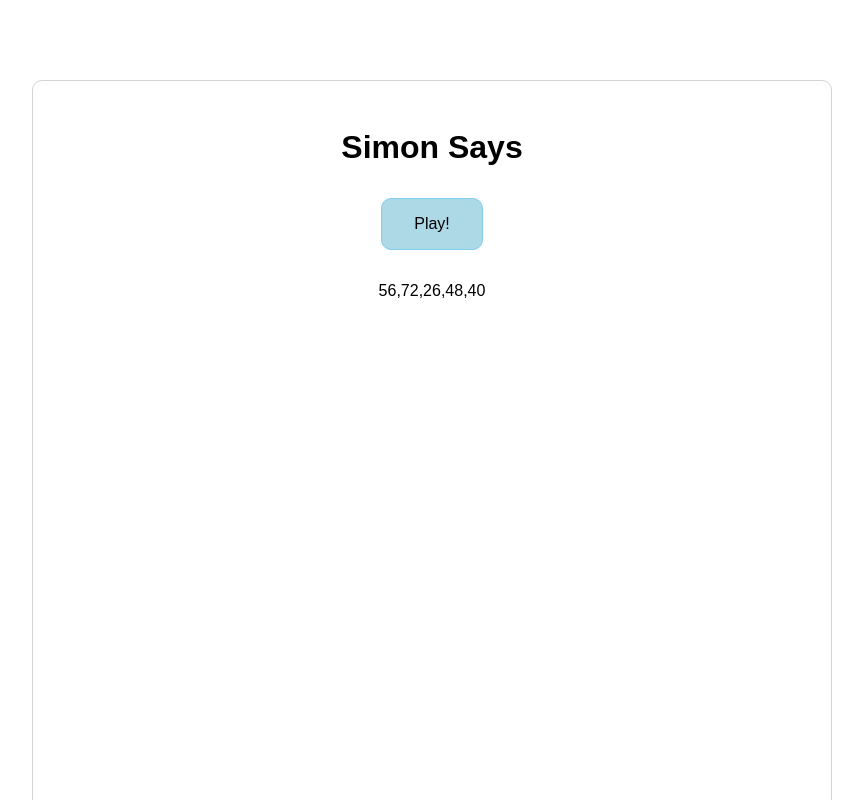
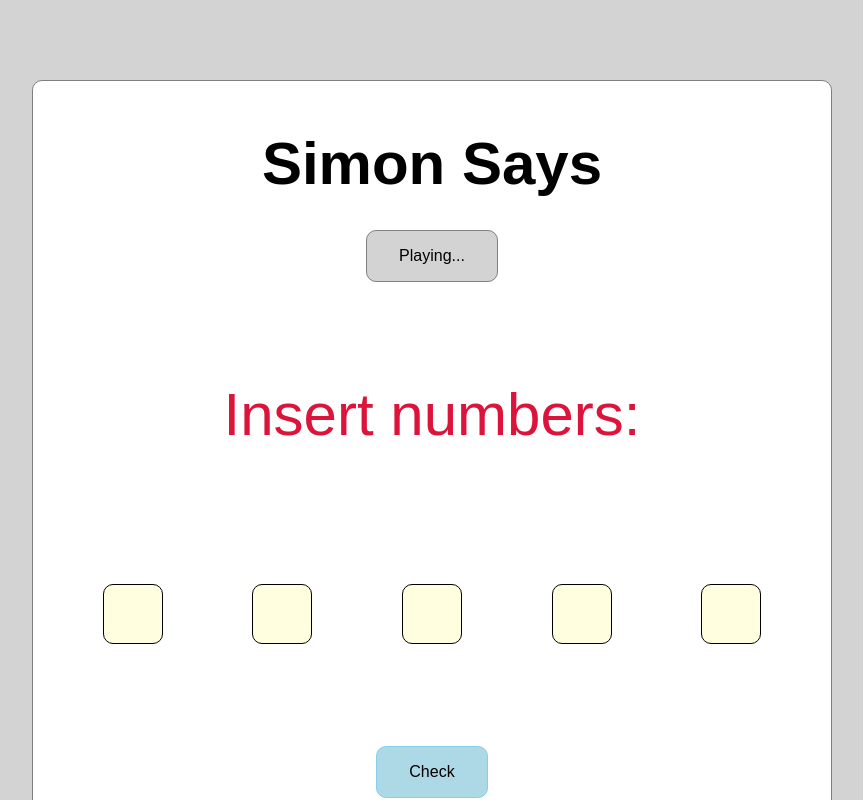
Before and after one commit to alestucci/js-simon, a plain HTML site: page index.html in a window 1280 px wide. Both pictures are taken after a click on the element "Play!". Shown: the top 800 px of the page, without its empty margins (208-1071 px from the left). Drawn offline with Linux system fonts and the light colour scheme.

Commit message:
Timeout function with hide numbers and show inputs

```diff
--- a/index.html
+++ b/index.html
@@ -1,11 +1,11 @@
 <!DOCTYPE html>
 <html lang="en">
 	<head>
-    <meta charset="UTF-8">
-    <meta http-equiv="X-UA-Compatible" content="IE=edge">
-    <meta name="viewport" content="width=device-width, initial-scale=1.0">
+		<meta charset="UTF-8" />
+		<meta http-equiv="X-UA-Compatible" content="IE=edge" />
+		<meta name="viewport" content="width=device-width, initial-scale=1.0" />
 
-    <link rel="stylesheet" href="style.css">
+		<link rel="stylesheet" href="style.css" />
 		<title>Simon Says</title>
 	</head>
 	<body>
@@ -14,11 +14,28 @@
 
 			<div class="play">Play!</div>
 
-        <div class="given-numbers"></div>
+			<div class="given-numbers">
+				<!-- <div class="box">99</div>
+            <div class="box">99</div>
+            <div class="box">99</div>
+            <div class="box">99</div>
+            <div class="box">99</div> -->
+				<!-- <div id="message" class="display-none">Insert numbers</div> -->
+			</div>
 
-        <div class="numbers-prompt"></div>
-
+			<div class="numbers-prompt">
+				<input type="text" class="prompt display-none" />
+				<input type="text" class="prompt display-none" />
+				<input type="text" class="prompt display-none" />
+				<input type="text" class="prompt display-none" />
+				<input type="text" class="prompt display-none" />
+			</div>
+			<div>
+				<div class="check hidden">Check</div>
+			</div>
+			<div>
 				<div class="reset hidden">Reset</div>
+			</div>
 		</main>
 		<script src="script.js"></script>
 	</body>
--- a/script.js
+++ b/script.js
@@ -1,33 +1,84 @@
 //Click sul bottone crea 5 numeri casuali (da 1 a 100??) non ripetuti
 const playBtn = document.querySelector(".play");
 console.log(playBtn);
+const numbersGiven = [];
 
 playBtn.addEventListener("click", randomFiveNumbersGenerator);
+// playBtn.addEventListener("click", startTimeout);
+playBtn.addEventListener("click", deactivateBtn);
 
 //i numeri vengono mostrati a video per 30 secondi (le prove le faremo con 3 secondi)
 //playBtn.addEventListener('click', numbersShow);
-
 
 // dopo i 30 secondi i numeri scompaiono e compaiono 5 campi per l'inserimento dei numeri
 //playBtn.addEventListener('click', timerThirtySec);
 
 //dopo aver inserito i 5 numeri il programma controlla quanti e quali siano esatti
 
+const resetBtn = document.querySelector(".reset");
+resetBtn.addEventListener("click", reloadPage);
+
+function hideNumbers() {
+	// console.log("qui nascondo i numeri");
+	const messageBox = document.querySelector(".given-numbers");
+	console.log(messageBox);
+	messageBox.innerHTML = "";
+	const message = document.createElement("div");
+	message.classList.add("message");
+	message.innerHTML = "Insert numbers:";
+	messageBox.append(message);
+	// const messageDiv = document.querySelector('#message');
+	// console.log(messageDiv);
+	//message.classList.toggle("display-none");
+}
+
+function showFields() {
+	const inputBox = [...document.querySelectorAll(".prompt")];
+	console.log(inputBox);
+	for (let i = 0; i < inputBox.length; i++) {
+		inputBox[i].classList.toggle("display-none");
+	}
+	const checkBtn = document.querySelector(".check");
+	console.log(checkBtn);
+    checkBtn.classList.toggle('hidden');
+	checkBtn.addEventListener("click", prova);
+}
+
+function deactivateBtn() {
+	this.classList = "inactive";
+	this.innerHTML = "Playing...";
+}
+
+function prova() {
+	console.log("la funzione prova viene avviata correttamente");
+}
+
 function randomFiveNumbersGenerator() {
-    const numbersGiven = [];
+	// const numbersGiven = [];
 	while (numbersGiven.length < 5) {
-        let randomNum = Math.floor(Math.random() * 99 + 1);
+		let randomNum = Math.floor(Math.random() * 99 + 1);
 		console.log(randomNum);
 		if (numbersGiven.indexOf(randomNum) == -1) {
-            numbersGiven.push(randomNum);
+			numbersGiven.push(randomNum);
 		}
 	}
 	console.log(numbersGiven);
 
-    const numbersShow = document.querySelector(".given-numbers");
-    console.log(numbersShow);
+	const numbersShow = document.querySelector(".given-numbers");
+	console.log(numbersShow);
+	for (let i = 0; i < numbersGiven.length; i++) {
+		let box = document.createElement("div");
+		box.classList.add("box");
+		box.innerHTML = numbersGiven[i];
+		numbersShow.append(box);
+	}
 
-    numbersShow.innerHTML = numbersGiven; //Questo li inseriamo in div che poi si disporranno come si deve
+	playBtn.removeEventListener("click", randomFiveNumbersGenerator);
 
-    playBtn.removeEventListener("click", randomFiveNumbersGenerator);
+	setTimeout(hideNumbers, 1000);
+	setTimeout(showFields, 1000);
 }
+
+function reloadPage() {
+	location.reload();
+}
--- a/style.css
+++ b/style.css
@@ -8,18 +8,28 @@ html {
 	font-family: sans-serif;
 }
 
+body {
+    background-color: lightgray;
+}
+
 main {
 	width: min(800px, 80%);
+    background-color: white;
 	margin: 5rem auto;
-    border: 1px lightgray solid;
+	border: 1px grey solid;
 	border-radius: 10px;
 	text-align: center;
 	padding: 3em 0;
 	min-height: 800px;
 }
 
+h1 {
+    font-size: 60px;
+}
+
 .play,
-.reset {
+.reset,
+.check {
 	display: inline-block;
 	margin: 2em 0;
 	padding: 1em 2em;
@@ -30,14 +40,59 @@ main {
 }
 
 .hidden {
-    display: none;
+	opacity: 0;
+    cursor: default;
 }
 
-.play:active {
+.inactive {
+    display: inline-block;
+	margin: 2em 0;
+	padding: 1em 2em;
+	background-color: lightgray;
+	/* color: lightblue; */
+	border: 1px grey solid;
+	border-radius: 10px;
+	cursor: default;
+}
+
+.play:active,
+.reset:active,
+.check:active {
 	background-color: skyblue;
 }
 
 .given-numbers,
 .numbers-prompt {
 	min-height: 200px;
+    display: flex;
+    justify-content: space-around;
+    flex-wrap: wrap;
+    align-items: center;
+    padding: 0 25px;
 }
+
+.box,
+.prompt {
+    display: flex;
+    justify-content: center;
+    align-items: center;
+    font-size: 20px;
+    background-color: lightyellow;
+    border: 1px black solid;
+    border-radius: 10px;
+    width: 60px;
+    height: 60px;
+}
+
+.prompt {
+    text-align: center;
+}
+
+.message {
+    font-size: 60px;
+    color: crimson;
+}
+
+.display-none {
+    display: none;
+}
```
Lines whose indentation alone changed are shown as unchanged.
